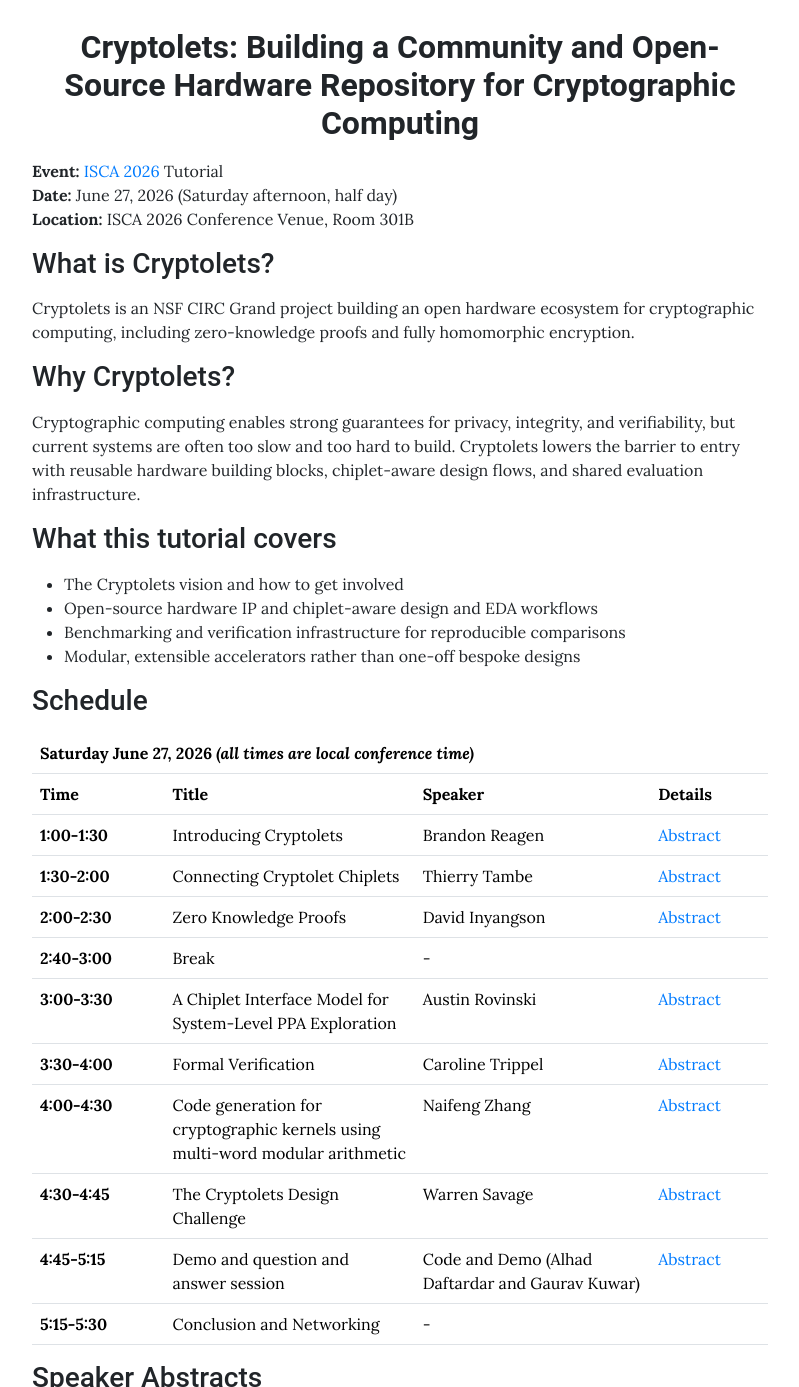
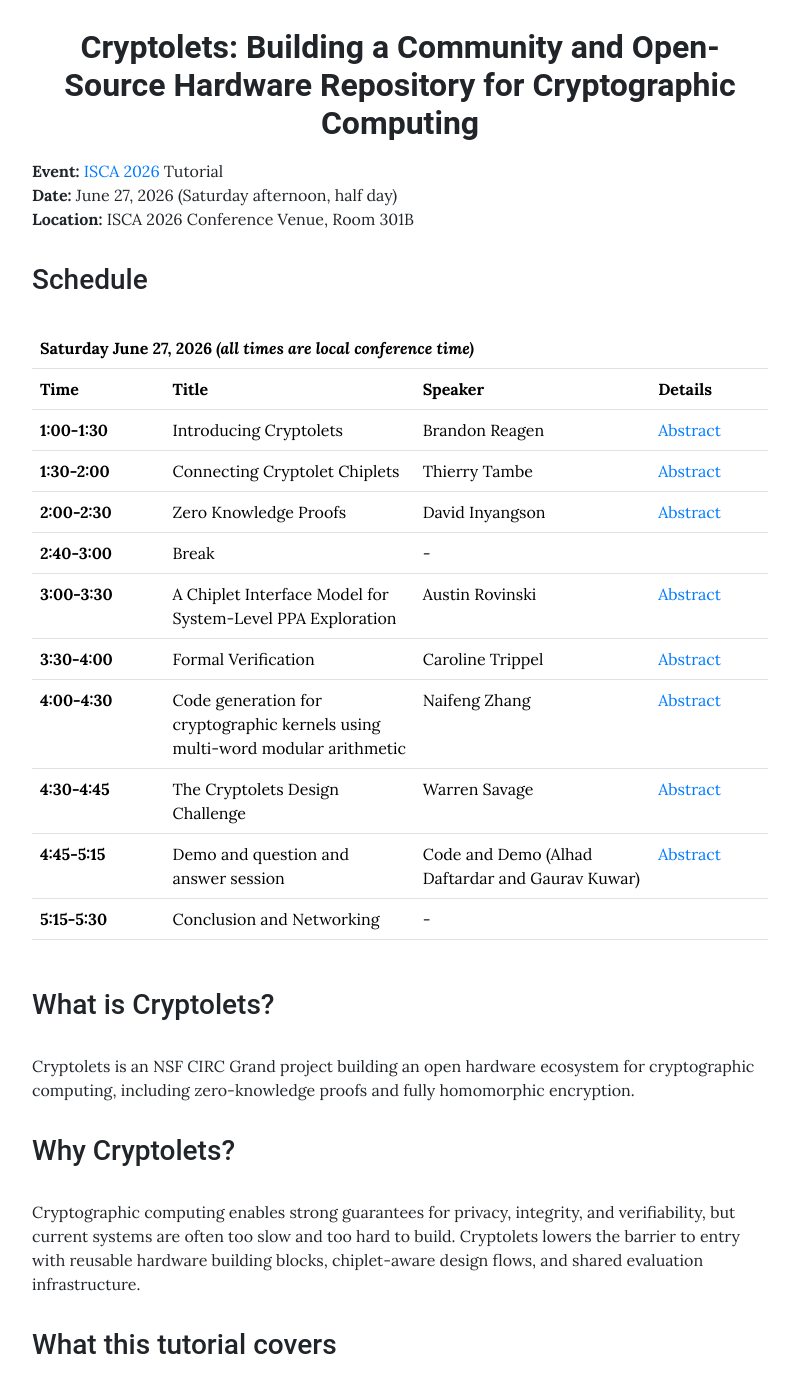
Before and after one commit to cryptolets/cryptolets.github.io, a Jekyll site: the page built from _posts/2026-06-27-cryptolets-tutorial-isca2026.md, in a window 1280 px wide and 1400 px high, scrolled down 296 px, cut to the strip 13-1400 px from the top of the window. Shown: the whole strip, without its empty margins (240-1039 px from the left). Built offline with Jekyll 4.4.1, drawn with Linux system fonts in a browser that asks for light colours; some of the changed text lies outside the part shown.

Commit message:
schedule

```diff
--- a/_posts/2026-06-27-cryptolets-tutorial-isca2026.md
+++ b/_posts/2026-06-27-cryptolets-tutorial-isca2026.md
@@ -11,22 +11,7 @@ background: /assets/theme/images/cryptolets_header.png
 **Date:** June 27, 2026 (Saturday afternoon, half day)
 **Location:** ISCA 2026 Conference Venue, Room 301B
 
-### What is Cryptolets?
-
-Cryptolets is an NSF CIRC Grand project building an open hardware ecosystem for cryptographic computing, including zero-knowledge proofs and fully homomorphic encryption.
-
-### Why Cryptolets?
-
-Cryptographic computing enables strong guarantees for privacy, integrity, and verifiability, but current systems are often too slow and too hard to build. Cryptolets lowers the barrier to entry with reusable hardware building blocks, chiplet-aware design flows, and shared evaluation infrastructure.
-
-### What this tutorial covers
-
-- The Cryptolets vision and how to get involved
-- Open-source hardware IP and chiplet-aware design and EDA workflows
-- Benchmarking and verification infrastructure for reproducible comparisons
-- Modular, extensible accelerators rather than one-off bespoke designs
-
-### Schedule
+<h3 style="margin-top: 2rem; margin-bottom: 2rem;">Schedule</h3>
 
 <div class="col-md-12">
 <table class="table table-hover" style="width: 100%;">
@@ -106,7 +91,22 @@ Cryptographic computing enables strong guarantees for privacy, integrity, and ve
 </table>
 </div>
 
-### Speaker Abstracts
+<h3 style="margin-top: 2rem; margin-bottom: 2rem;">What is Cryptolets?</h3>
+
+Cryptolets is an NSF CIRC Grand project building an open hardware ecosystem for cryptographic computing, including zero-knowledge proofs and fully homomorphic encryption.
+
+<h3 style="margin-top: 2rem; margin-bottom: 2rem;">Why Cryptolets?</h3>
+
+Cryptographic computing enables strong guarantees for privacy, integrity, and verifiability, but current systems are often too slow and too hard to build. Cryptolets lowers the barrier to entry with reusable hardware building blocks, chiplet-aware design flows, and shared evaluation infrastructure.
+
+<h3 style="margin-top: 2rem; margin-bottom: 2rem;">What this tutorial covers</h3>
+
+- The Cryptolets vision and how to get involved
+- Open-source hardware IP and chiplet-aware design and EDA workflows
+- Benchmarking and verification infrastructure for reproducible comparisons
+- Modular, extensible accelerators rather than one-off bespoke designs
+
+<h3 style="margin-top: 2rem; margin-bottom: 2rem;">Speaker Abstracts</h3>
 
 <section id="speakers" class="section speakers">
 <div class="container" style="display: flex; align-items: flex-start; flex-wrap: wrap; gap: 20px;">
@@ -166,7 +166,7 @@ Cryptographic computing enables strong guarantees for privacy, integrity, and ve
 </div>
 </section>
 
-### Organizers
+<h3 style="margin-top: 2rem; margin-bottom: 2rem;">Organizers</h3>
 
 - Warren Savage (Rocksavage Technology)
 - Brandon Reagen, Siddharth Garg, Austin Rovinski, Ramesh Karri (NYU)
```
